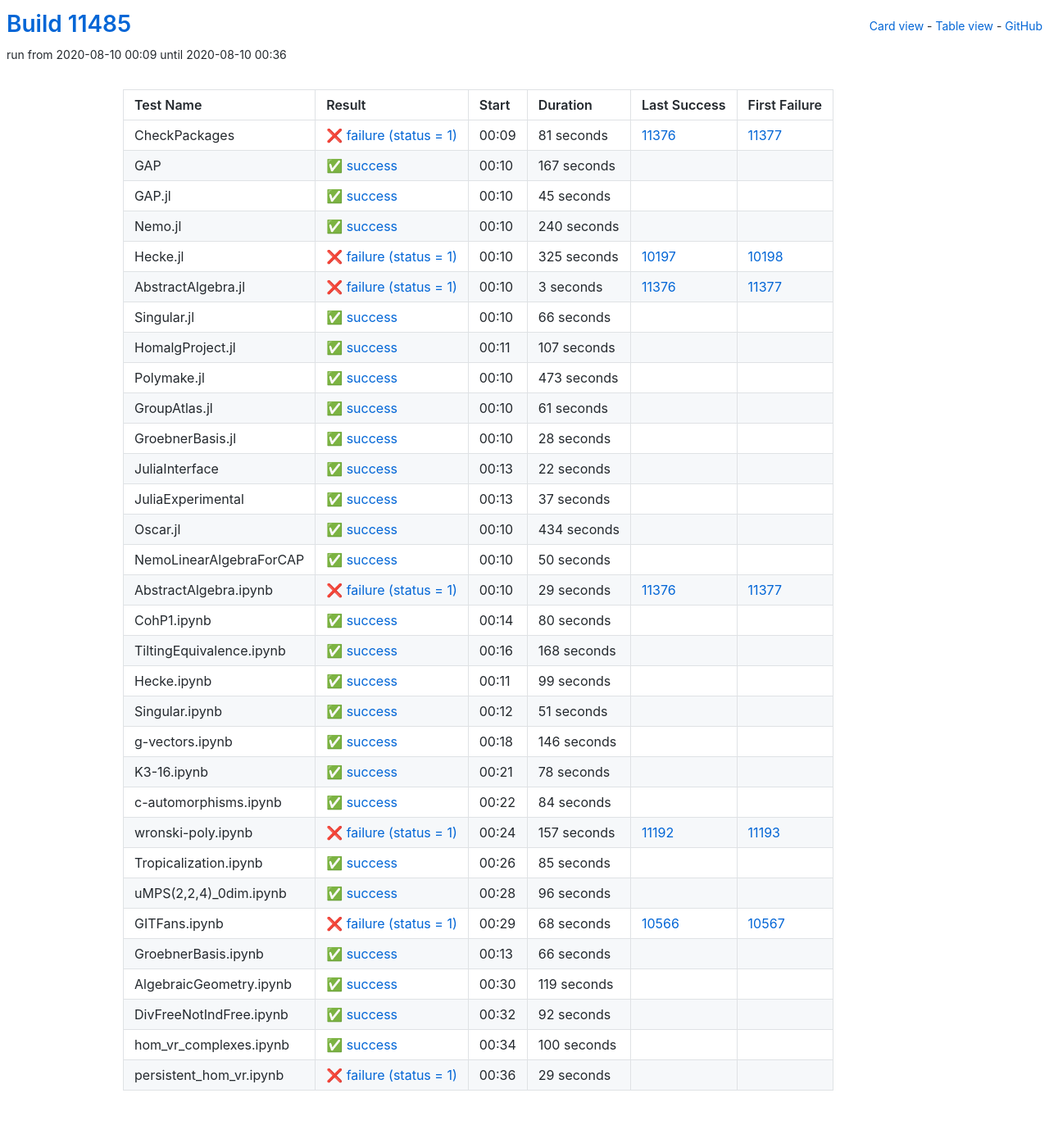
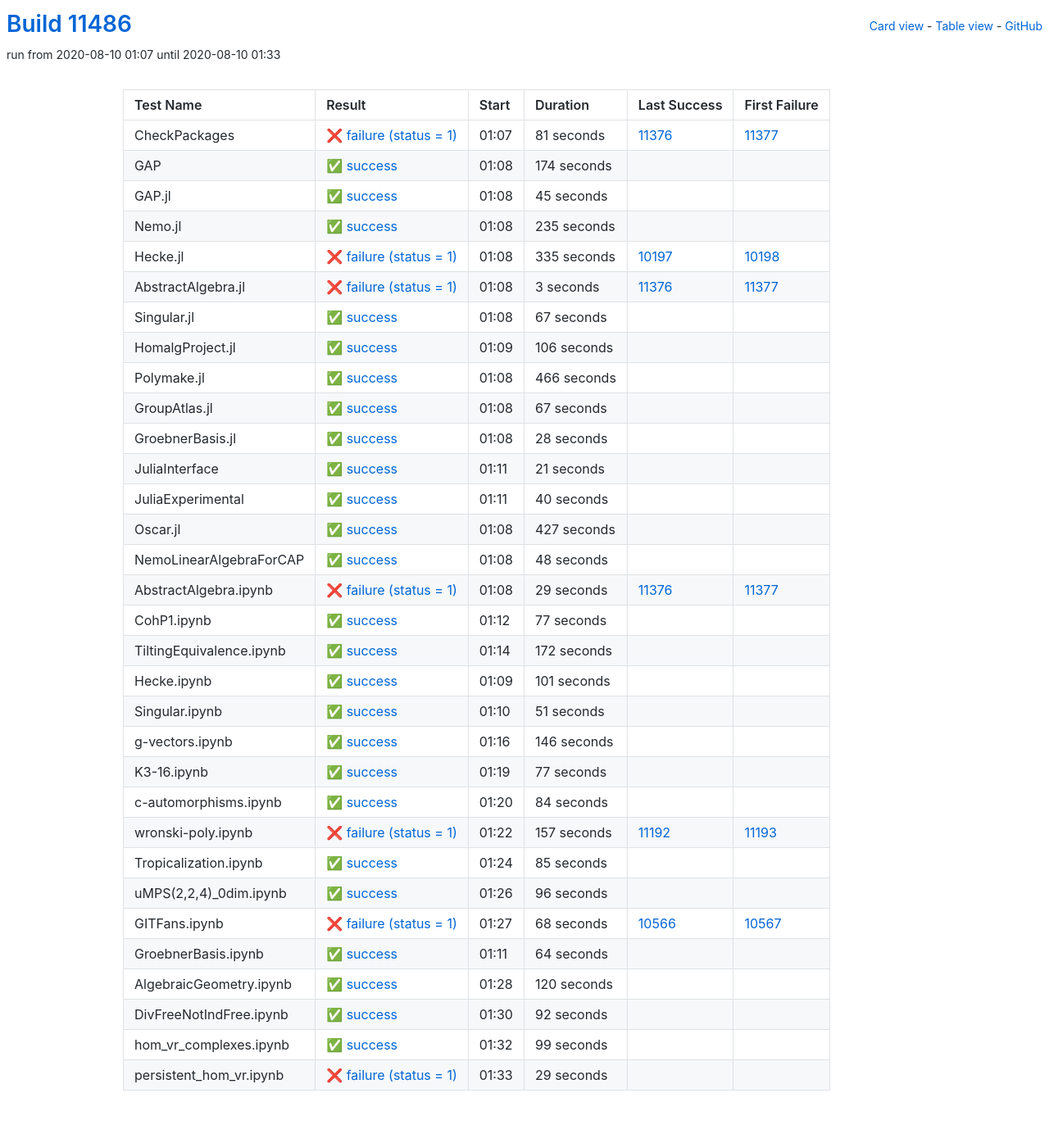
Before and after one commit to oscar-system/oscar-ci-status, a Jekyll site: the page built from table.html, in a window 1280 px wide. Shown: the whole page at 82% size. Built offline with Jekyll 4.4.1, drawn with Linux system fonts in a browser that asks for light colours.

Commit message:
Build #11486

```diff
--- a/_data/ci.yml
+++ b/_data/ci.yml
@@ -1,6 +1,6 @@
 ---
-build: 11485
-build_url: https://oscarci.mathematik.uni-kl.de/job/oscar/11485/
+build: 11486
+build_url: https://oscarci.mathematik.uni-kl.de/job/oscar/11486/
 job: oscar
 organization: oscar-system
 repo: oscar-ci-status
@@ -8,8 +8,8 @@
 tests:
 - name: CheckPackages
   id: checkpackages
-  log: https://oscarci.mathematik.uni-kl.de/job/oscar/11485/artifact/logs/build-11485/CheckPackages.log
-  start: 2020-08-10 00:09
+  log: https://oscarci.mathematik.uni-kl.de/job/oscar/11486/artifact/logs/build-11486/CheckPackages.log
+  start: 2020-08-10 01:07
   success: false
   exitcode: 1
   status: failure
@@ -20,20 +20,20 @@
   first_failure_url: https://oscarci.mathematik.uni-kl.de/job/oscar/11377/
 - name: GAP
   id: gap
-  log: https://oscarci.mathematik.uni-kl.de/job/oscar/11485/artifact/logs/build-11485/GAP.log
-  start: 2020-08-10 00:10
+  log: https://oscarci.mathematik.uni-kl.de/job/oscar/11486/artifact/logs/build-11486/GAP.log
+  start: 2020-08-10 01:08
   success: true
   exitcode: 0
   status: success
-  duration: 167
+  duration: 174
   last_success: false
   last_success_url:
   first_failure: false
   first_failure_url:
 - name: GAP.jl
   id: gap-jl
-  log: https://oscarci.mathematik.uni-kl.de/job/oscar/11485/artifact/logs/build-11485/GAP.jl.log
-  start: 2020-08-10 00:10
+  log: https://oscarci.mathematik.uni-kl.de/job/oscar/11486/artifact/logs/build-11486/GAP.jl.log
+  start: 2020-08-10 01:08
   success: true
   exitcode: 0
   status: success
@@ -44,32 +44,32 @@
   first_failure_url:
 - name: Nemo.jl
   id: nemo-jl
-  log: https://oscarci.mathematik.uni-kl.de/job/oscar/11485/artifact/logs/build-11485/Nemo.jl.log
-  start: 2020-08-10 00:10
+  log: https://oscarci.mathematik.uni-kl.de/job/oscar/11486/artifact/logs/build-11486/Nemo.jl.log
+  start: 2020-08-10 01:08
   success: true
   exitcode: 0
   status: success
-  duration: 240
+  duration: 235
   last_success: false
   last_success_url:
   first_failure: false
   first_failure_url:
 - name: Hecke.jl
   id: hecke-jl
-  log: https://oscarci.mathematik.uni-kl.de/job/oscar/11485/artifact/logs/build-11485/Hecke.jl.log
-  start: 2020-08-10 00:10
+  log: https://oscarci.mathematik.uni-kl.de/job/oscar/11486/artifact/logs/build-11486/Hecke.jl.log
+  start: 2020-08-10 01:08
   success: false
   exitcode: 1
   status: failure
-  duration: 325
+  duration: 335
   last_success: 10197
   last_success_url: https://oscarci.mathematik.uni-kl.de/job/oscar/10197/
   first_failure: 10198
   first_failure_url: https://oscarci.mathematik.uni-kl.de/job/oscar/10198/
 - name: AbstractAlgebra.jl
   id: abstractalgebra-jl
-  log: https://oscarci.mathematik.uni-kl.de/job/oscar/11485/artifact/logs/build-11485/AbstractAlgebra.jl.log
-  start: 2020-08-10 00:10
+  log: https://oscarci.mathematik.uni-kl.de/job/oscar/11486/artifact/logs/build-11486/AbstractAlgebra.jl.log
+  start: 2020-08-10 01:08
   success: false
   exitcode: 1
   status: failure
@@ -80,56 +80,56 @@
   first_failure_url: https://oscarci.mathematik.uni-kl.de/job/oscar/11377/
 - name: Singular.jl
   id: singular-jl
-  log: https://oscarci.mathematik.uni-kl.de/job/oscar/11485/artifact/logs/build-11485/Singular.jl.log
-  start: 2020-08-10 00:10
+  log: https://oscarci.mathematik.uni-kl.de/job/oscar/11486/artifact/logs/build-11486/Singular.jl.log
+  start: 2020-08-10 01:08
   success: true
   exitcode: 0
   status: success
-  duration: 66
+  duration: 67
   last_success: false
   last_success_url:
   first_failure: false
   first_failure_url:
 - name: HomalgProject.jl
   id: homalgproject-jl
-  log: https://oscarci.mathematik.uni-kl.de/job/oscar/11485/artifact/logs/build-11485/HomalgProject.jl.log
-  start: 2020-08-10 00:11
+  log: https://oscarci.mathematik.uni-kl.de/job/oscar/11486/artifact/logs/build-11486/HomalgProject.jl.log
+  start: 2020-08-10 01:09
   success: true
   exitcode: 0
   status: success
-  duration: 107
+  duration: 106
   last_success: false
   last_success_url:
   first_failure: false
   first_failure_url:
 - name: Polymake.jl
   id: polymake-jl
-  log: https://oscarci.mathematik.uni-kl.de/job/oscar/11485/artifact/logs/build-11485/Polymake.jl.log
-  start: 2020-08-10 00:10
+  log: https://oscarci.mathematik.uni-kl.de/job/oscar/11486/artifact/logs/build-11486/Polymake.jl.log
+  start: 2020-08-10 01:08
   success: true
   exitcode: 0
   status: success
-  duration: 473
+  duration: 466
   last_success: false
   last_success_url:
   first_failure: false
   first_failure_url:
 - name: GroupAtlas.jl
   id: groupatlas-jl
-  log: https://oscarci.mathematik.uni-kl.de/job/oscar/11485/artifact/logs/build-11485/GroupAtlas.jl.log
-  start: 2020-08-10 00:10
+  log: https://oscarci.mathematik.uni-kl.de/job/oscar/11486/artifact/logs/build-11486/GroupAtlas.jl.log
+  start: 2020-08-10 01:08
   success: true
   exitcode: 0
   status: success
-  duration: 61
+  duration: 67
   last_success: false
   last_success_url:
   first_failure: false
   first_failure_url:
 - name: GroebnerBasis.jl
   id: groebnerbasis-jl
-  log: https://oscarci.mathematik.uni-kl.de/job/oscar/11485/artifact/logs/build-11485/GroebnerBasis.jl.log
-  start: 2020-08-10 00:10
+  log: https://oscarci.mathematik.uni-kl.de/job/oscar/11486/artifact/logs/build-11486/GroebnerBasis.jl.log
+  start: 2020-08-10 01:08
   success: true
   exitcode: 0
   status: success
@@ -140,56 +140,56 @@
   first_failure_url:
 - name: JuliaInterface
   id: juliainterface
-  log: https://oscarci.mathematik.uni-kl.de/job/oscar/11485/artifact/logs/build-11485/JuliaInterface.log
-  start: 2020-08-10 00:13
+  log: https://oscarci.mathematik.uni-kl.de/job/oscar/11486/artifact/logs/build-11486/JuliaInterface.log
+  start: 2020-08-10 01:11
   success: true
   exitcode: 0
   status: success
-  duration: 22
+  duration: 21
   last_success: false
   last_success_url:
   first_failure: false
   first_failure_url:
 - name: JuliaExperimental
   id: juliaexperimental
-  log: https://oscarci.mathematik.uni-kl.de/job/oscar/11485/artifact/logs/build-11485/JuliaExperimental.log
-  start: 2020-08-10 00:13
+  log: https://oscarci.mathematik.uni-kl.de/job/oscar/11486/artifact/logs/build-11486/JuliaExperimental.log
+  start: 2020-08-10 01:11
   success: true
   exitcode: 0
   status: success
-  duration: 37
+  duration: 40
   last_success: false
   last_success_url:
   first_failure: false
   first_failure_url:
 - name: Oscar.jl
   id: oscar-jl
-  log: https://oscarci.mathematik.uni-kl.de/job/oscar/11485/artifact/logs/build-11485/Oscar.jl.log
-  start: 2020-08-10 00:10
+  log: https://oscarci.mathematik.uni-kl.de/job/oscar/11486/artifact/logs/build-11486/Oscar.jl.log
+  start: 2020-08-10 01:08
   success: true
   exitcode: 0
   status: success
-  duration: 434
+  duration: 427
   last_success: false
   last_success_url:
   first_failure: false
   first_failure_url:
 - name: NemoLinearAlgebraForCAP
   id: nemolinearalgebraforcap
-  log: https://oscarci.mathematik.uni-kl.de/job/oscar/11485/artifact/logs/build-11485/NemoLinearAlgebraForCAP.log
-  start: 2020-08-10 00:10
+  log: https://oscarci.mathematik.uni-kl.de/job/oscar/11486/artifact/logs/build-11486/NemoLinearAlgebraForCAP.log
+  start: 2020-08-10 01:08
   success: true
   exitcode: 0
   status: success
-  duration: 50
+  duration: 48
   last_success: false
   last_success_url:
   first_failure: false
   first_failure_url:
 - name: AbstractAlgebra.ipynb
   id: abstractalgebra-ipynb
-  log: https://oscarci.mathematik.uni-kl.de/job/oscar/11485/artifact/logs/build-11485/AbstractAlgebra.ipynb.log
-  start: 2020-08-10 00:10
+  log: https://oscarci.mathematik.uni-kl.de/job/oscar/11486/artifact/logs/build-11486/AbstractAlgebra.ipynb.log
+  start: 2020-08-10 01:08
   success: false
   exitcode: 1
   status: failure
@@ -200,44 +200,44 @@
   first_failure_url: https://oscarci.mathematik.uni-kl.de/job/oscar/11377/
 - name: CohP1.ipynb
   id: cohp1-ipynb
-  log: https://oscarci.mathematik.uni-kl.de/job/oscar/11485/artifact/logs/build-11485/CohP1.ipynb.log
-  start: 2020-08-10 00:14
+  log: https://oscarci.mathematik.uni-kl.de/job/oscar/11486/artifact/logs/build-11486/CohP1.ipynb.log
+  start: 2020-08-10 01:12
   success: true
   exitcode: 0
   status: success
-  duration: 80
+  duration: 77
   last_success: false
   last_success_url:
   first_failure: false
   first_failure_url:
 - name: TiltingEquivalence.ipynb
   id: tiltingequivalence-ipynb
-  log: https://oscarci.mathematik.uni-kl.de/job/oscar/11485/artifact/logs/build-11485/TiltingEquivalence.ipynb.log
-  start: 2020-08-10 00:16
+  log: https://oscarci.mathematik.uni-kl.de/job/oscar/11486/artifact/logs/build-11486/TiltingEquivalence.ipynb.log
+  start: 2020-08-10 01:14
   success: true
   exitcode: 0
   status: success
-  duration: 168
+  duration: 172
   last_success: false
   last_success_url:
   first_failure: false
   first_failure_url:
 - name: Hecke.ipynb
   id: hecke-ipynb
-  log: https://oscarci.mathematik.uni-kl.de/job/oscar/11485/artifact/logs/build-11485/Hecke.ipynb.log
-  start: 2020-08-10 00:11
+  log: https://oscarci.mathematik.uni-kl.de/job/oscar/11486/artifact/logs/build-11486/Hecke.ipynb.log
+  start: 2020-08-10 01:09
   success: true
   exitcode: 0
   status: success
-  duration: 99
+  duration: 101
   last_success: false
   last_success_url:
   first_failure: false
   first_failure_url:
 - name: Singular.ipynb
   id: singular-ipynb
-  log: https://oscarci.mathematik.uni-kl.de/job/oscar/11485/artifact/logs/build-11485/Singular.ipynb.log
-  start: 2020-08-10 00:12
+  log: https://oscarci.mathematik.uni-kl.de/job/oscar/11486/artifact/logs/build-11486/Singular.ipynb.log
+  start: 2020-08-10 01:10
   success: true
   exitcode: 0
   status: success
@@ -248,8 +248,8 @@
   first_failure_url:
 - name: g-vectors.ipynb
   id: g-vectors-ipynb
-  log: https://oscarci.mathematik.uni-kl.de/job/oscar/11485/artifact/logs/build-11485/g-vectors.ipynb.log
-  start: 2020-08-10 00:18
+  log: https://oscarci.mathematik.uni-kl.de/job/oscar/11486/artifact/logs/build-11486/g-vectors.ipynb.log
+  start: 2020-08-10 01:16
   success: true
   exitcode: 0
   status: success
@@ -260,20 +260,20 @@
   first_failure_url:
 - name: K3-16.ipynb
   id: k3-16-ipynb
-  log: https://oscarci.mathematik.uni-kl.de/job/oscar/11485/artifact/logs/build-11485/K3-16.ipynb.log
-  start: 2020-08-10 00:21
+  log: https://oscarci.mathematik.uni-kl.de/job/oscar/11486/artifact/logs/build-11486/K3-16.ipynb.log
+  start: 2020-08-10 01:19
   success: true
   exitcode: 0
   status: success
-  duration: 78
+  duration: 77
   last_success: false
   last_success_url:
   first_failure: false
   first_failure_url:
 - name: c-automorphisms.ipynb
   id: c-automorphisms-ipynb
-  log: https://oscarci.mathematik.uni-kl.de/job/oscar/11485/artifact/logs/build-11485/c-automorphisms.ipynb.log
-  start: 2020-08-10 00:22
+  log: https://oscarci.mathematik.uni-kl.de/job/oscar/11486/artifact/logs/build-11486/c-automorphisms.ipynb.log
+  start: 2020-08-10 01:20
   success: true
   exitcode: 0
   status: success
@@ -284,8 +284,8 @@
   first_failure_url:
 - name: wronski-poly.ipynb
   id: wronski-poly-ipynb
-  log: https://oscarci.mathematik.uni-kl.de/job/oscar/11485/artifact/logs/build-11485/wronski-poly.ipynb.log
-  start: 2020-08-10 00:24
+  log: https://oscarci.mathematik.uni-kl.de/job/oscar/11486/artifact/logs/build-11486/wronski-poly.ipynb.log
+  start: 2020-08-10 01:22
   success: false
   exitcode: 1
   status: failure
@@ -296,8 +296,8 @@
   first_failure_url: https://oscarci.mathematik.uni-kl.de/job/oscar/11193/
 - name: Tropicalization.ipynb
   id: tropicalization-ipynb
-  log: https://oscarci.mathematik.uni-kl.de/job/oscar/11485/artifact/logs/build-11485/Tropicalization.ipynb.log
-  start: 2020-08-10 00:26
+  log: https://oscarci.mathematik.uni-kl.de/job/oscar/11486/artifact/logs/build-11486/Tropicalization.ipynb.log
+  start: 2020-08-10 01:24
   success: true
   exitcode: 0
   status: success
@@ -308,8 +308,8 @@
   first_failure_url:
 - name: uMPS(2,2,4)_0dim.ipynb
   id: umps-2-2-4-0dim-ipynb
-  log: https://oscarci.mathematik.uni-kl.de/job/oscar/11485/artifact/logs/build-11485/uMPS-2-2-4-_0dim.ipynb.log
-  start: 2020-08-10 00:28
+  log: https://oscarci.mathematik.uni-kl.de/job/oscar/11486/artifact/logs/build-11486/uMPS-2-2-4-_0dim.ipynb.log
+  start: 2020-08-10 01:26
   success: true
   exitcode: 0
   status: success
@@ -320,8 +320,8 @@
   first_failure_url:
 - name: GITFans.ipynb
   id: gitfans-ipynb
-  log: https://oscarci.mathematik.uni-kl.de/job/oscar/11485/artifact/logs/build-11485/GITFans.ipynb.log
-  start: 2020-08-10 00:29
+  log: https://oscarci.mathematik.uni-kl.de/job/oscar/11486/artifact/logs/build-11486/GITFans.ipynb.log
+  start: 2020-08-10 01:27
   success: false
   exitcode: 1
   status: failure
@@ -332,32 +332,32 @@
   first_failure_url: https://oscarci.mathematik.uni-kl.de/job/oscar/10567/
 - name: GroebnerBasis.ipynb
   id: groebnerbasis-ipynb
-  log: https://oscarci.mathematik.uni-kl.de/job/oscar/11485/artifact/logs/build-11485/GroebnerBasis.ipynb.log
-  start: 2020-08-10 00:13
+  log: https://oscarci.mathematik.uni-kl.de/job/oscar/11486/artifact/logs/build-11486/GroebnerBasis.ipynb.log
+  start: 2020-08-10 01:11
   success: true
   exitcode: 0
   status: success
-  duration: 66
+  duration: 64
   last_success: false
   last_success_url:
   first_failure: false
   first_failure_url:
 - name: AlgebraicGeometry.ipynb
   id: algebraicgeometry-ipynb
-  log: https://oscarci.mathematik.uni-kl.de/job/oscar/11485/artifact/logs/build-11485/AlgebraicGeometry.ipynb.log
-  start: 2020-08-10 00:30
+  log: https://oscarci.mathematik.uni-kl.de/job/oscar/11486/artifact/logs/build-11486/AlgebraicGeometry.ipynb.log
+  start: 2020-08-10 01:28
   success: true
   exitcode: 0
   status: success
-  duration: 119
+  duration: 120
   last_success: false
   last_success_url:
   first_failure: false
   first_failure_url:
 - name: DivFreeNotIndFree.ipynb
   id: divfreenotindfree-ipynb
-  log: https://oscarci.mathematik.uni-kl.de/job/oscar/11485/artifact/logs/build-11485/DivFreeNotIndFree.ipynb.log
-  start: 2020-08-10 00:32
+  log: https://oscarci.mathematik.uni-kl.de/job/oscar/11486/artifact/logs/build-11486/DivFreeNotIndFree.ipynb.log
+  start: 2020-08-10 01:30
   success: true
   exitcode: 0
   status: success
@@ -368,20 +368,20 @@
   first_failure_url:
 - name: hom_vr_complexes.ipynb
   id: hom-vr-complexes-ipynb
-  log: https://oscarci.mathematik.uni-kl.de/job/oscar/11485/artifact/logs/build-11485/hom_vr_complexes.ipynb.log
-  start: 2020-08-10 00:34
+  log: https://oscarci.mathematik.uni-kl.de/job/oscar/11486/artifact/logs/build-11486/hom_vr_complexes.ipynb.log
+  start: 2020-08-10 01:32
   success: true
   exitcode: 0
   status: success
-  duration: 100
+  duration: 99
   last_success: false
   last_success_url:
   first_failure: false
   first_failure_url:
 - name: persistent_hom_vr.ipynb
   id: persistent-hom-vr-ipynb
-  log: https://oscarci.mathematik.uni-kl.de/job/oscar/11485/artifact/logs/build-11485/persistent_hom_vr.ipynb.log
-  start: 2020-08-10 00:36
+  log: https://oscarci.mathematik.uni-kl.de/job/oscar/11486/artifact/logs/build-11486/persistent_hom_vr.ipynb.log
+  start: 2020-08-10 01:33
   success: false
   exitcode: 1
   status: failure
```
Also changed, not shown: README.md.
